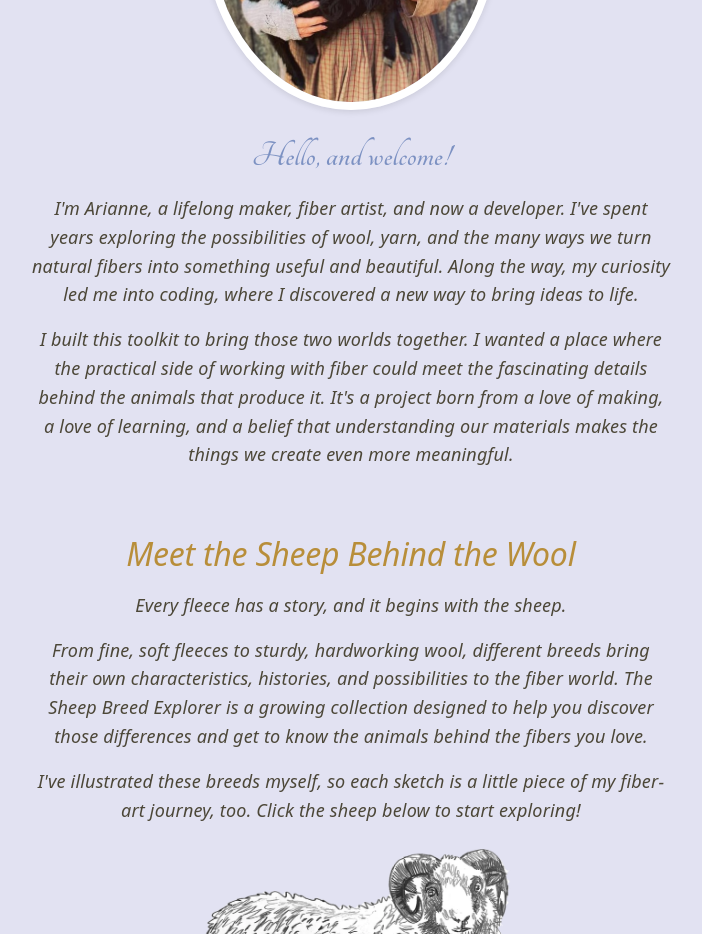
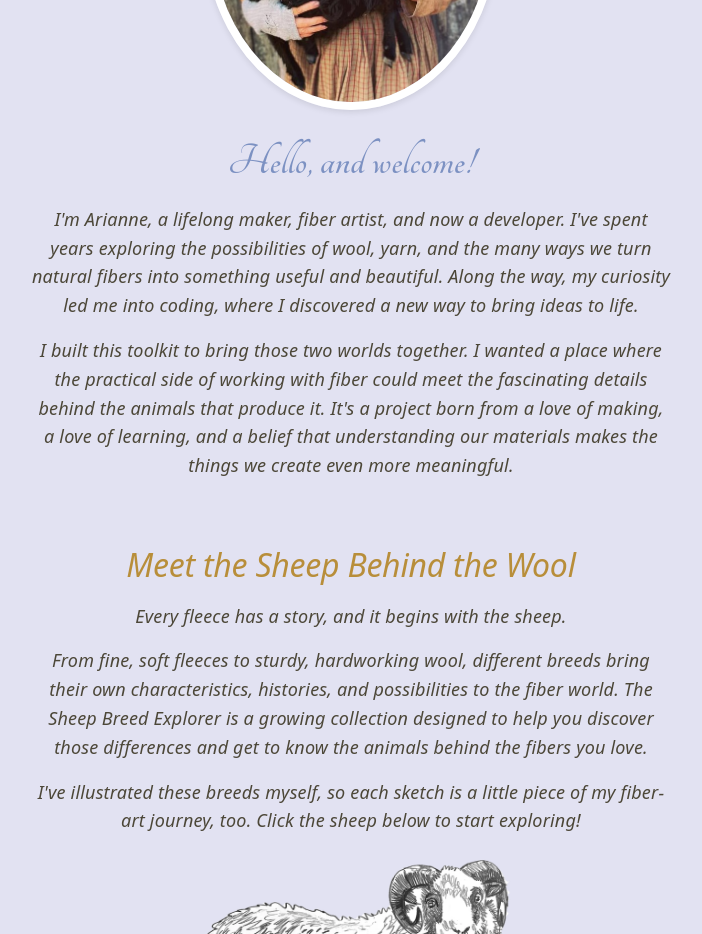
Before and after one commit to ariannecope/knitting-toolkit-app, a React (Vite) app in the folder client/: page / in a window 1280 px wide. Shown: the part 1300-2234 px from the top of the page, without its empty margins (289-991 px from the left). Built offline with nearby package versions, Linux system fonts and the light colour scheme.

Commit message:
font size increased on home page welcome

```diff
--- a/client/src/App.css
+++ b/client/src/App.css
@@ -139,7 +139,7 @@ body {
   font-family: 'Tangerine', cursive;
   font-weight: 700;
   font-style: normal;
-  font-size: 37px;
+  font-size: 46px;   /* 25% larger than the breed-card names */
   line-height: 1.2;
 }
 
```
